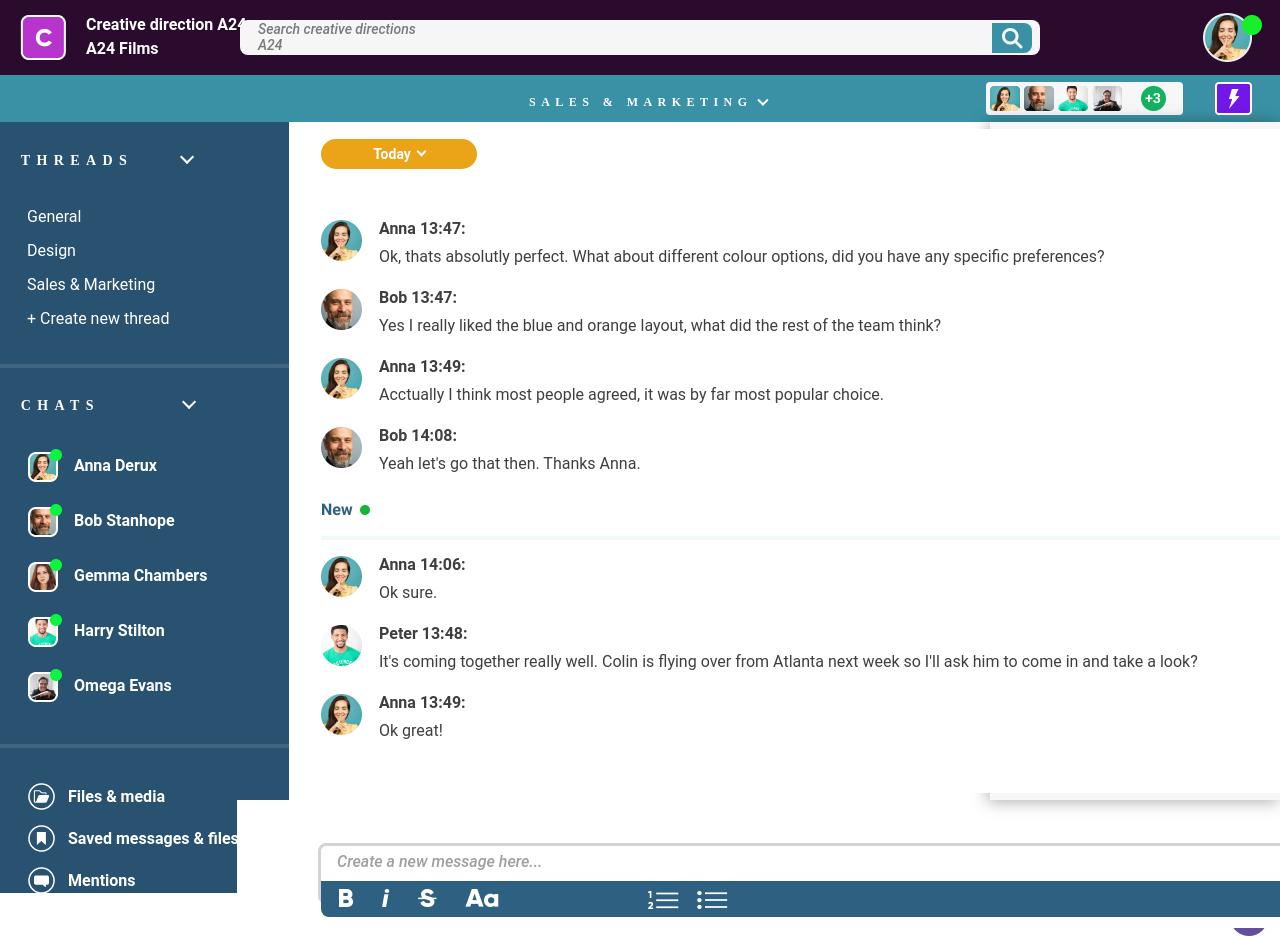
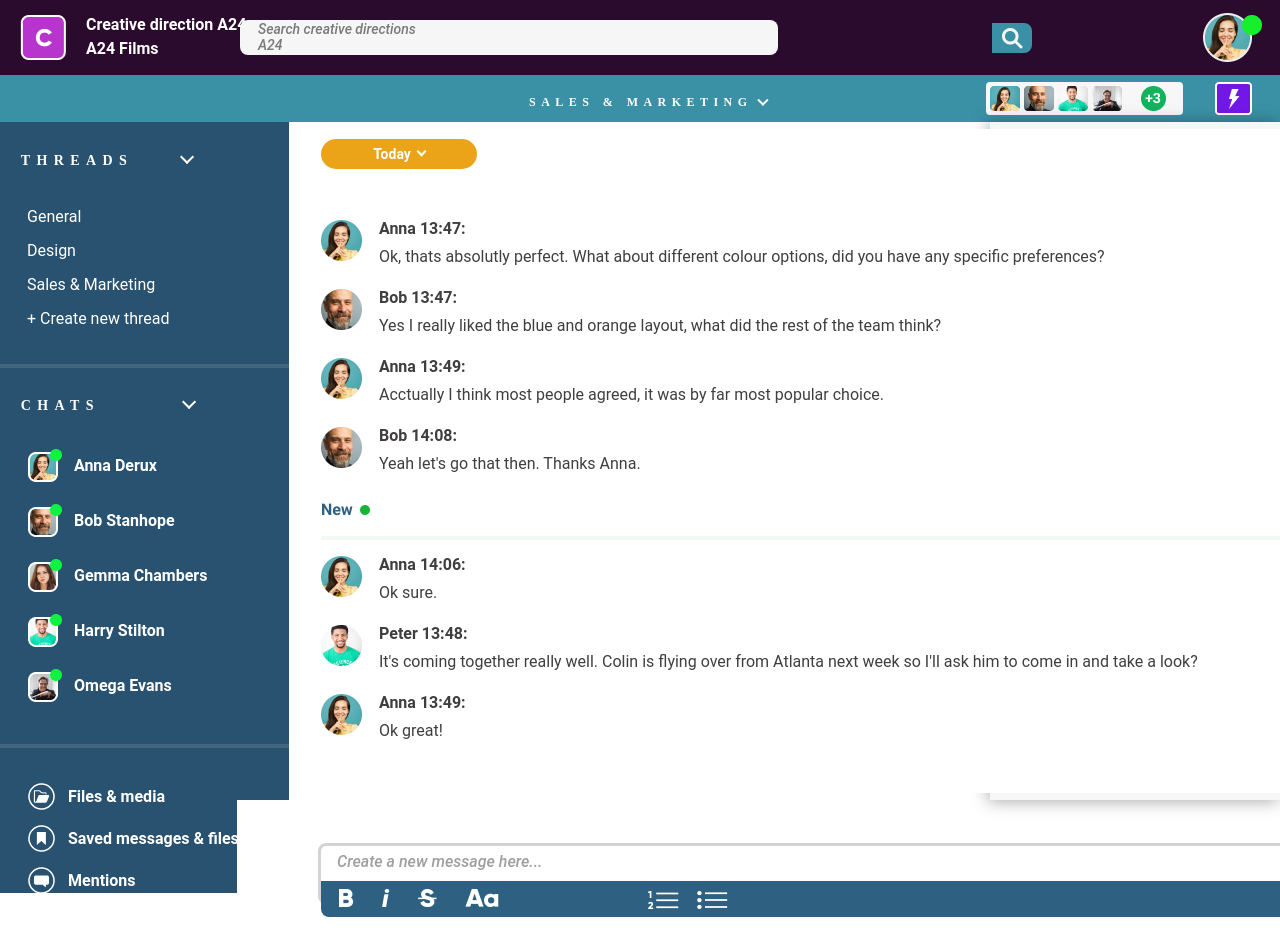
Before and after one commit to Maja18/SportClub, a React (Create React App) app in the folder frontend/: page /figma in a window 1280 px wide. Shown: the top 936 px of the page. Built offline with nearby package versions, Linux system fonts and the light colour scheme; no server answers.

Commit message:
[FeatureUpdate] changes in appearance

```diff
--- a/frontend/src/styled-components/figma/PageDiv.styled.ts
+++ b/frontend/src/styled-components/figma/PageDiv.styled.ts
@@ -5,17 +5,10 @@ const PageDiv = styled.div`
     flex-direction: column;
     //background-color:beige;
     width:100%;
-    min-height: 100vh;
+    min-height: calc(100%- 75px);
 
-    @media screen and (max-width: 1200px) {
 
-        //background-color:blue;
-        //width: 100%;
-    }
 
-    @media screen and (min-width: 2100px) {
-        //width: 100%;
-    }
 `;
 
 export default PageDiv;
--- a/frontend/src/styled-components/header/HeaderDiv.tsx
+++ b/frontend/src/styled-components/header/HeaderDiv.tsx
@@ -3,9 +3,4 @@ import { Row } from '../figma/Layout.styled';
 
 export const HeaderDiv = styled(Row)`
     background: #2B0B2D;
-
-    @media screen and (max-width: 768px) {
-        //flex-direction: column;
-        background: yellow;
-   }
 `;
--- a/frontend/src/styled-components/header/SearchBarStyle.tsx
+++ b/frontend/src/styled-components/header/SearchBarStyle.tsx
@@ -3,10 +3,12 @@ import { Row } from '../figma/Layout.styled';
 
 export const SearchBarStyle = styled.div` //div ili row?
     position: absolute;
-    width: 800px;
+    //width: 800px;
+    width: 42%;
     height: 35px;
     left: calc(50% - 800px/2);
     top: calc(50% - 35px/2);
     background-color: #F6F6F6;
     border-radius: 8px;
+
 `;
--- a/frontend/src/styled-components/toolsBar/CloseButtonDiv.styled.ts
+++ b/frontend/src/styled-components/toolsBar/CloseButtonDiv.styled.ts
@@ -6,5 +6,5 @@ export const CloseButtonDiv = styled.div`
     height: 38px;
     right: 0px;
     left: 240px;
-    top: 345px;
+    top: 335px;
 `;
```
